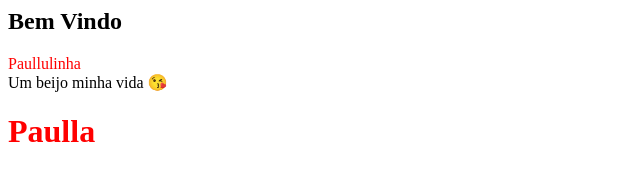
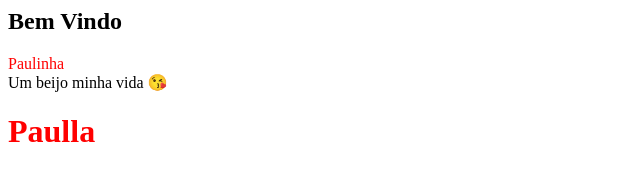
Before and after one commit to paullassnt/meusite, a plain HTML site: page index.html in a window 1280 px wide. Shown: the full height of the page, 0-640 px from the left. Drawn offline with Linux system fonts and the light colour scheme.

Commit message:
Update index.html

```diff
--- a/index.html
+++ b/index.html
@@ -3,7 +3,7 @@
  <h1> <title> Maicon Vida </title> <h1>
      </head>
     </body>
-  <h2> Bem Vindo </h2> </h1> <font color="#FF0000"> Paullulinha </font> <br /> </h1>
+  <h2> Bem Vindo </h2> </h1> <font color="#FF0000"> Paulinha </font> <br /> </h1>
   </Body>
  </html>
   </h1> Um beijo minha vida 😘 </h1>
```
